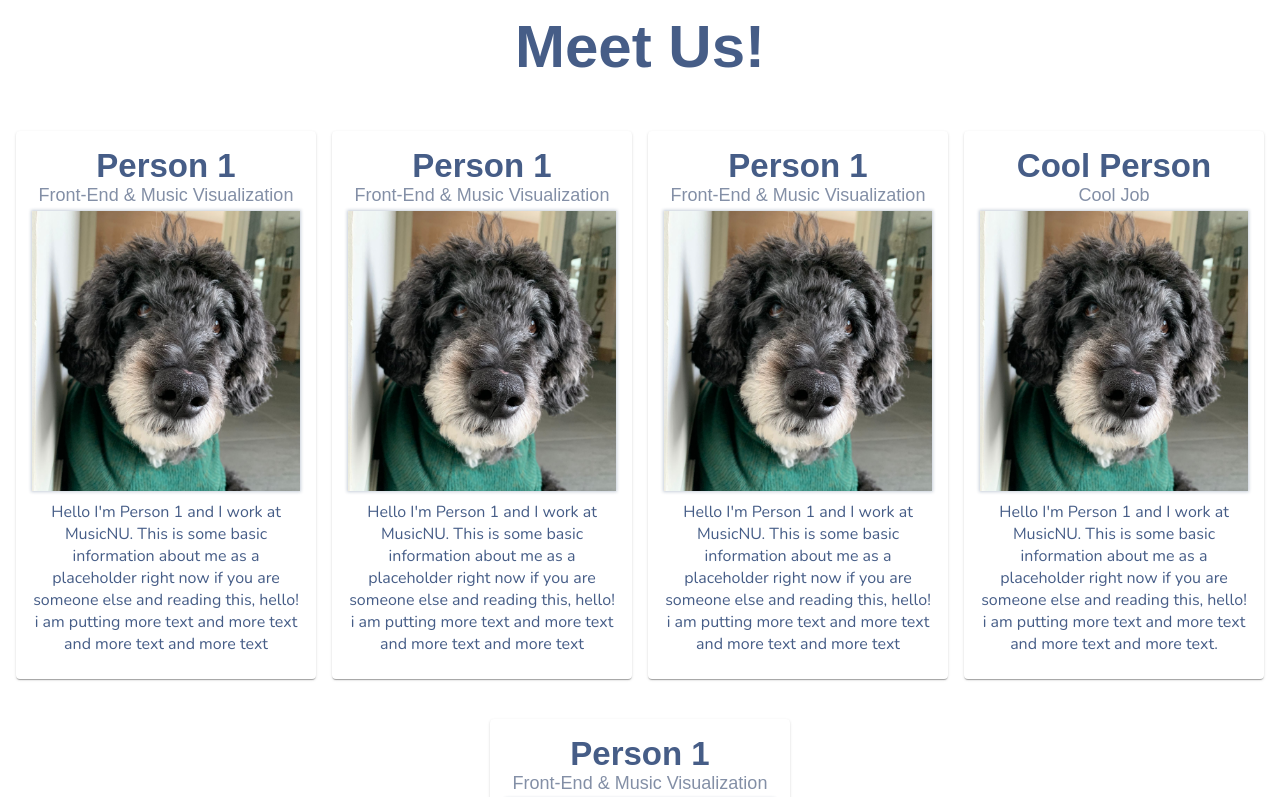
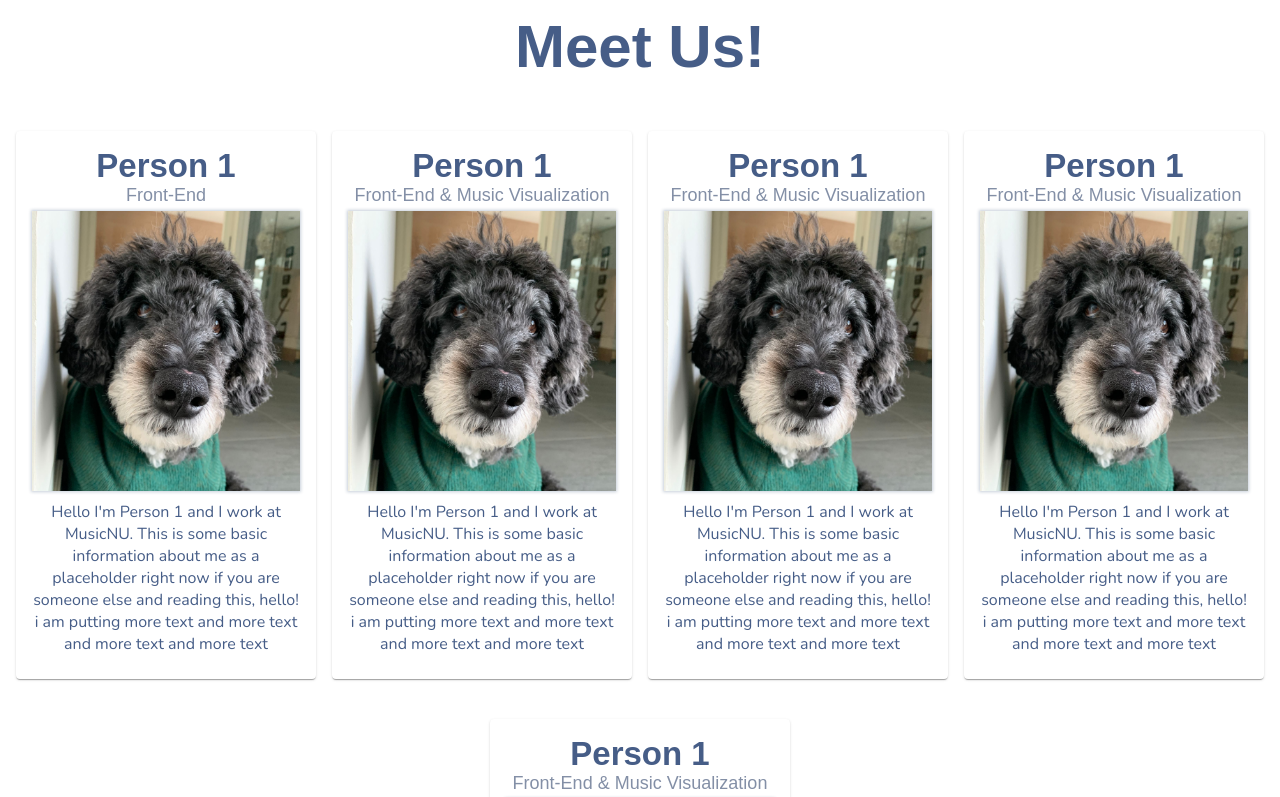
Before and after one commit to MusicNU/LearningApp, a React (Create React App) app: page /about in a window 1280 px wide. Shown: the part 580-1377 px from the top of the page. Built offline with nearby package versions, Linux system fonts and the light colour scheme; a web font is replaced by a local one.

Commit message:
about and musicvis

```diff
--- /dev/null
+++ b/src/Components/PeopleList.jsx
@@ -0,0 +1,23 @@
+import { Box, Container, Grid, Typography, Card, CardActions, CardContent, CardMedia } from '@mui/material/';
+
+function PeopleList({people}) {
+
+    return (
+        <Box sx={{ display: 'flex', justifyContent: 'space-evenly', flexWrap: 'wrap', marginBottom: '60px', alignContent: 'space-evenly', rowGap: '40px'}}>
+        {people.map(person => {
+            return (
+                <Card sx={{ width: '300px' }} className='card'>
+                <CardContent>
+                    <h3>{person.name}</h3>
+                    <h4>{person.job}</h4>
+                    <CardMedia className="img" component="img" height="280" src={person.img} />
+                    <p>{person.bio}</p>
+                </CardContent>
+                </Card>
+			);
+		})}
+        </Box>
+    )
+}
+
+export default PeopleList;
--- /dev/null
+++ b/src/Components/pianoroll/LineSetup.jsx
@@ -0,0 +1,63 @@
+function LineSetup(props){
+    return (
+        <>
+            <rect class="ruler" width={props.width} height="20" x="0" y="0"></rect>
+            <BeatLines measures={props.measures} width={props.width} height={props.height} beats={props.beats}/>
+            <MeasureLines measures={props.measures} width={props.width} height={props.height}/>
+        </>
+    );
+}
+
+function MeasureLines(props) {
+    //props: tot width, tot height, number of measures (not lines)
+
+    const spacing = props.width / props.measures
+    const spaces = new Array(props.measures - 1)
+    for (let i = 1; i < props.measures; i++) {
+        spaces.push(i * spacing)
+    }
+
+    return (
+        <>
+            {spaces.map(x => {
+                return (
+                    <line class="beat-line measure" x1={x} y1="0" x2={x} y2={props.height}></line>
+                );
+            })}
+        </>
+    );
+}
+
+function BeatLines(props) {
+    //props: tot width, tot height, number of measures (not lines), number of beats per measure (not lines)
+    const numLines = props.measures * props.beats
+    const spacing = props.width / numLines
+    const spaces = new Array(numLines - 1)
+    const beatNums = new Array(numLines)
+    if (numLines>=1){
+        //fix constant
+        beatNums[0] = ["BEAT",6]
+    }
+    for (let i = 1; i < numLines; i++) {
+        spaces.push(i * spacing)
+        //fix constant
+        beatNums.push([i+1,i*spacing+5])
+    }
+
+    return (
+        <>
+            {spaces.map(x => {
+                return (
+                    <line class="beat-line" x1={x} y1="0" x2={x} y2={props.height}></line>
+                );
+            })}
+            {beatNums.map(x => {
+                return (
+                    <text class="ruler-marks" x={x[1]} y="10">{x[0]}</text>
+                );
+            })}
+        </>
+    );
+}
+
+export default LineSetup;
--- /dev/null
+++ b/src/Components/pianoroll/Note.jsx
@@ -0,0 +1,8 @@
+export default function Note(props) {
+
+    return (
+      <>
+         <rect class="timeline-note" height="4.79" width='40' x={props.x} y={props.y}></rect>
+      </>
+    );
+  }
--- a/src/pages/aboutpage.jsx
+++ b/src/pages/aboutpage.jsx
@@ -1,12 +1,20 @@
 import { Box, Container, Grid, Typography, TextField, Card, CardActions, CardContent, CardMedia, Button, ThemeProvider, Stack } from '@mui/material/';
 import TextBox from '../Components/TextCard';
+import PeopleList from '../Components/PeopleList';
 import theme from '../theme';
 import images from '../assets/imgindex';
 import { ReactComponent as Logo } from '../assets/logo-multi.svg';
 
 const AboutPage = () => {
-    const heading = "About"
     const aboutText = "MusicNU is part of The Technological Innovations for Inclusive Learning and Teaching (tiilt) lab at Northwestern University. MusicNU is part of The Technological Innovations for Inclusive Learning and Teaching (tiilt) lab at Northwestern University. MusicNU is part of The Technological Innovations for Inclusive Learning and Teaching (tiilt) lab at Northwestern University. MusicNU is part of The Technological Innovations for Inclusive Learning and Teaching (tiilt) lab at Northwestern University. MusicNU is part of The Technological Innovations for Inclusive Learning and Teaching (tiilt) lab at Northwestern University. MusicNU is part of The Technological Innovations for Inclusive Learning and Teaching (tiilt) lab at Northwestern University."
+
+    const people = [
+        {name: "Person 1", job: "Front-End", img: images.sushi, bio: "Hello I'm Person 1 and I work at MusicNU. This is some basic information about me as a placeholder right now if you are someone else and reading this, hello! i am putting more text and more text and more text and more text"},
+        {name: "Person 1", job: "Front-End & Music Visualization", img: images.sushi, bio: "Hello I'm Person 1 and I work at MusicNU. This is some basic information about me as a placeholder right now if you are someone else and reading this, hello! i am putting more text and more text and more text and more text"},
+        {name: "Person 1", job: "Front-End & Music Visualization", img: images.sushi, bio: "Hello I'm Person 1 and I work at MusicNU. This is some basic information about me as a placeholder right now if you are someone else and reading this, hello! i am putting more text and more text and more text and more text"},
+        {name: "Person 1", job: "Front-End & Music Visualization", img: images.sushi, bio: "Hello I'm Person 1 and I work at MusicNU. This is some basic information about me as a placeholder right now if you are someone else and reading this, hello! i am putting more text and more text and more text and more text"},
+        {name: "Person 1", job: "Front-End & Music Visualization", img: images.sushi, bio: "Hello I'm Person 1 and I work at MusicNU. This is some basic information about me as a placeholder right now if you are someone else and reading this, hello! i am putting more text and more text and more text and more text"}
+      ]
 
     return(
     <>
@@ -14,60 +22,18 @@ const AboutPage = () => {
             <div class='center'>
                 <h2>About</h2>
             </div>
+
             <Box sx={{ display: 'flex', justifyContent: 'space-evenly', alignItems: 'center' }}>
                 <a href="https://tiilt.northwestern.edu/" target="_blank" rel="noreferrer">
                     <Logo width='100%' height='300px'/></a>
                 <TextBox name={aboutText} width='600px' fontSize='20px' elevation='0'></TextBox>
             </Box>
+
             <div class='center'>
                 <h2>Meet Us!</h2>
             </div>
-            <Box sx={{ display: 'flex', justifyContent: 'space-evenly', flexWrap: 'wrap', marginBottom: '60px', alignContent: 'space-evenly', rowGap: '40px'}}>
-                <Card sx={{ width: '300px' }} className='card'>
-                    <CardContent>
-                        <h3>Person 1</h3>
-                        <h4>Front-End & Music Visualization</h4>
-                        <CardMedia className="img" component="img" height="280" src={images.sushi}/>
-                        <p>Hello I'm Person 1 and I work at MusicNU. This is some basic information about me as a placeholder right now if you are someone else and reading this, hello! i am putting more text and more text and more text and more text</p>
-                    </CardContent>
-                </Card>
 
-                <Card sx={{ width: '300px' }} className='card'>
-                    <CardContent>
-                        <h3>Person 1</h3>
-                        <h4>Front-End & Music Visualization</h4>
-                        <CardMedia className="img" component="img" height="280" src={images.sushi}/>
-                        <p>Hello I'm Person 1 and I work at MusicNU. This is some basic information about me as a placeholder right now if you are someone else and reading this, hello! i am putting more text and more text and more text and more text</p>
-                    </CardContent>
-                </Card>
-
-                <Card sx={{ width: '300px' }} className='card'>
-                    <CardContent>
-                        <h3>Person 1</h3>
-                        <h4>Front-End & Music Visualization</h4>
-                        <CardMedia className="img" component="img" height="280" src={images.sushi}/>
-                        <p>Hello I'm Person 1 and I work at MusicNU. This is some basic information about me as a placeholder right now if you are someone else and reading this, hello! i am putting more text and more text and more text and more text</p>
-                    </CardContent>
-                </Card>
-
-                <Card sx={{ width: '300px' }} className='card'>
-                    <CardContent>
-                        <h3>Cool Person</h3>
-                        <h4>Cool Job</h4>
-                        <CardMedia className="img" component="img" height="280" src={images.sushi}/>
-                        <p>Hello I'm Person 1 and I work at MusicNU. This is some basic information about me as a placeholder right now if you are someone else and reading this, hello! i am putting more text and more text and more text and more text.</p>
-                    </CardContent>
-                </Card>
-
-                <Card sx={{ width: '300px' }} className='card'>
-                    <CardContent>
-                        <h3>Person 1</h3>
-                        <h4>Front-End & Music Visualization</h4>
-                        <CardMedia className="img" component="img" height="280" src={images.sushi}/>
-                        <p>Hello I'm Person 1 and I work at MusicNU. This is some basic information about me as a placeholder right now if you are someone else and reading this, hello! i am putting more text and more text and more text and more text</p>
-                    </CardContent>
-                </Card>
-            </Box>
+            <PeopleList people={people}/>
         </ThemeProvider>
     </>
     )
```
Also changed, not shown: src/pages/musicvis.jsx (+15 -6 lines).
